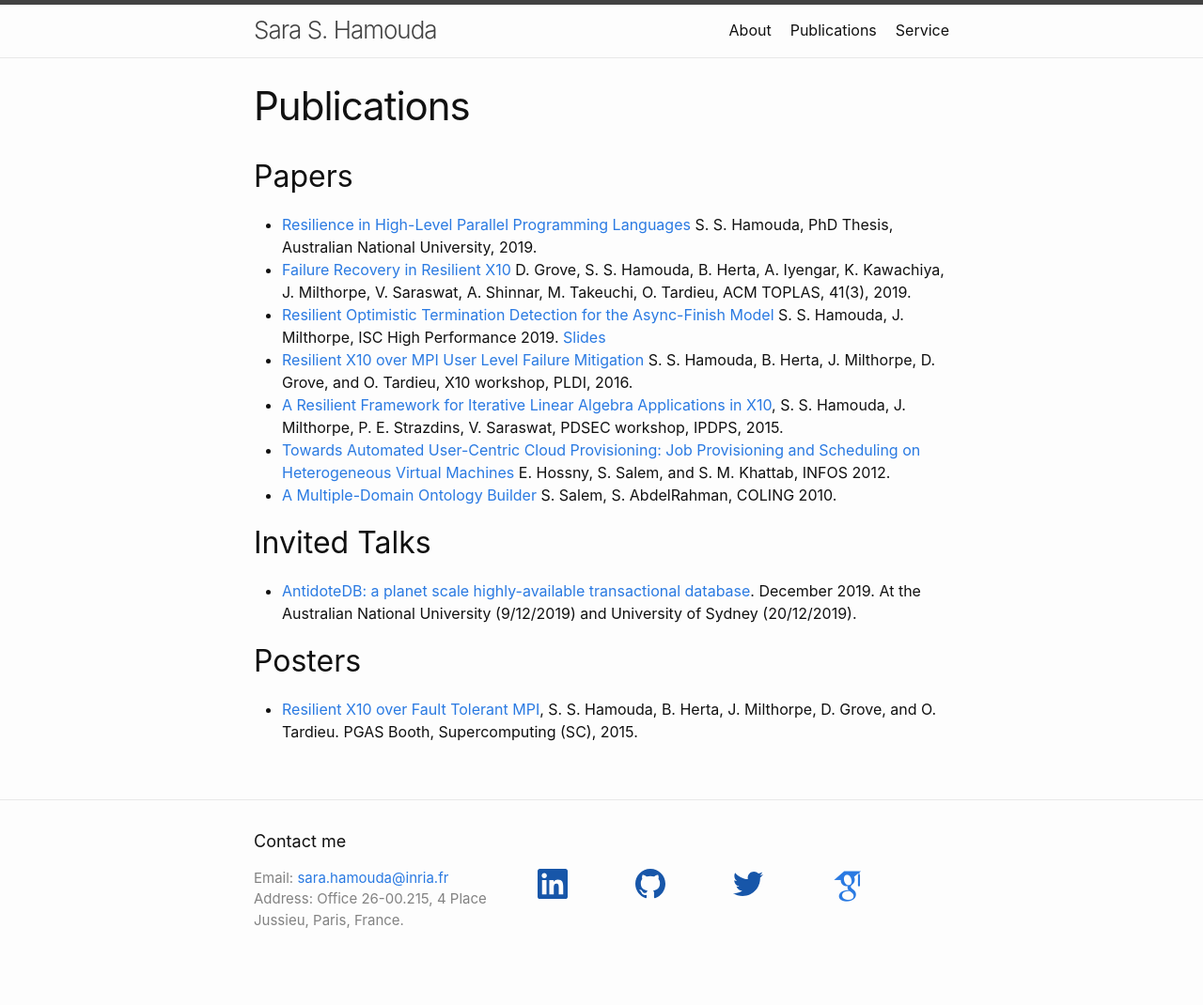
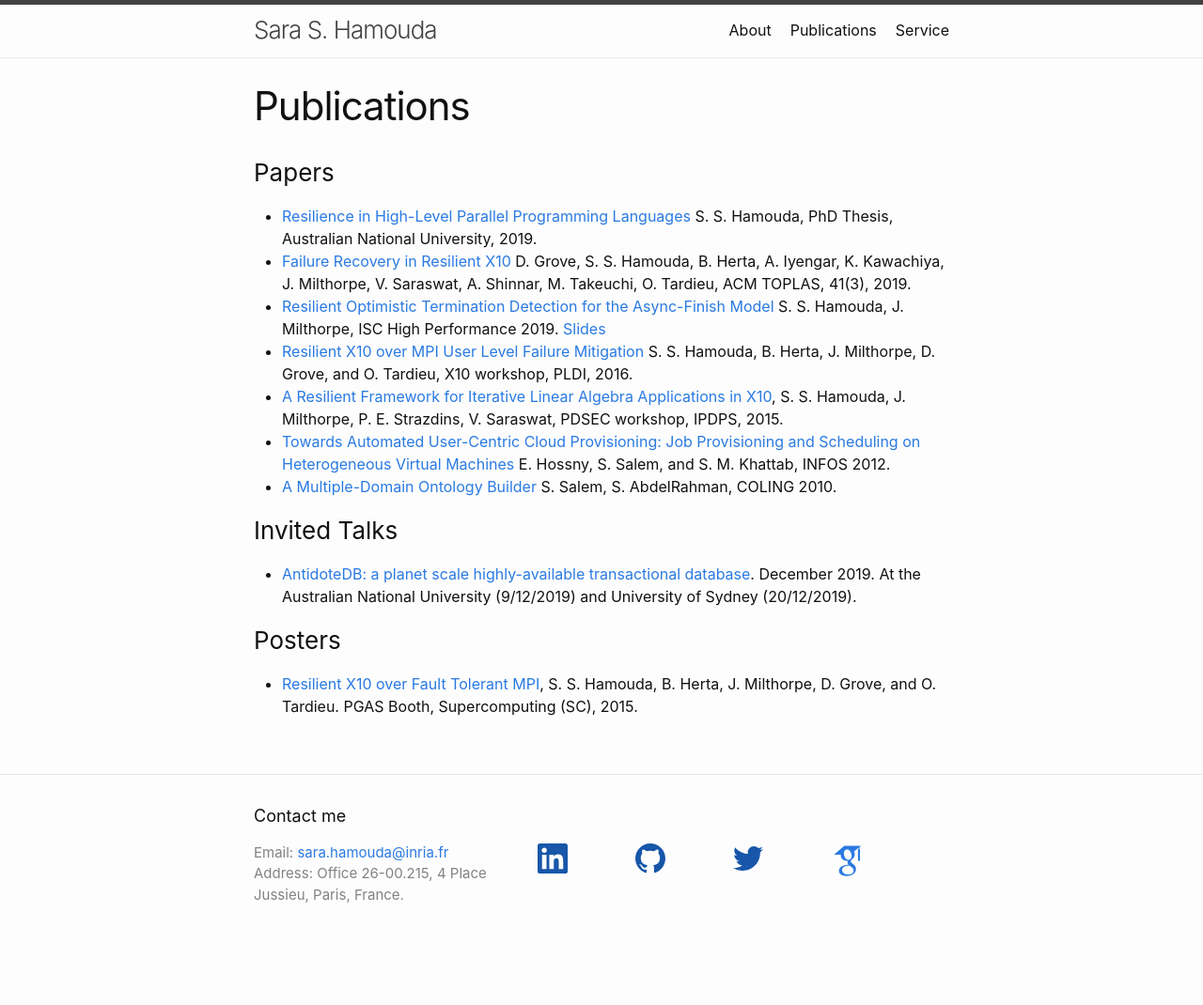
Before and after one commit to shamouda/shamouda.github.io, a Jekyll site: the page built from publications.md, in a window 1280 px wide. Shown: the whole page at 94% size. Built offline with Jekyll 4.4.1, drawn with Linux system fonts in a browser that asks for light colours; some web fonts are replaced; after the commit the page ends 1043 px from its top, so only the background shows below that.

```diff
--- a/publications.md
+++ b/publications.md
@@ -3,7 +3,7 @@ layout: page
 title: Publications
 permalink: /publications/
 ---
-## Papers
+### Papers
 - [Resilience in High-Level Parallel Programming Languages](https://openresearch-repository.anu.edu.au/handle/1885/164137) S. S. Hamouda, PhD Thesis, Australian National University, 2019.
 - [Failure Recovery in Resilient X10](https://dl.acm.org/citation.cfm?id=3332372) D. Grove, S. S. Hamouda, B. Herta, A. Iyengar, K. Kawachiya, J. Milthorpe, V. Saraswat, A. Shinnar, M. Takeuchi, O. Tardieu, ACM TOPLAS, 41(3), 2019.
 - [Resilient Optimistic Termination Detection for the Async-Finish Model](papers/Hamouda2019_ISC_HPC.pdf) S. S. Hamouda, J. Milthorpe, ISC High Performance 2019. [Slides](papers/ISC19_OptFinish_Pres.pdf)
@@ -13,8 +13,8 @@ permalink: /publications/
 - [A Multiple-Domain Ontology Builder](https://dl.acm.org/citation.cfm?id=1873890) S. Salem, S. AbdelRahman, COLING 2010.
 
 
-## Invited Talks
+### Invited Talks
 - [AntidoteDB: a planet scale highly-available transactional database](pres/AntidoteDB_Australia.pdf). December 2019. At the Australian National University (9/12/2019) and University of Sydney (20/12/2019).
 
-## Posters
+### Posters
 - [Resilient X10 over Fault Tolerant MPI](papers/X10_PGAS_Poster_SC15.pdf), S. S. Hamouda, B. Herta, J. Milthorpe, D. Grove, and O. Tardieu. PGAS Booth, Supercomputing (SC), 2015.
```
